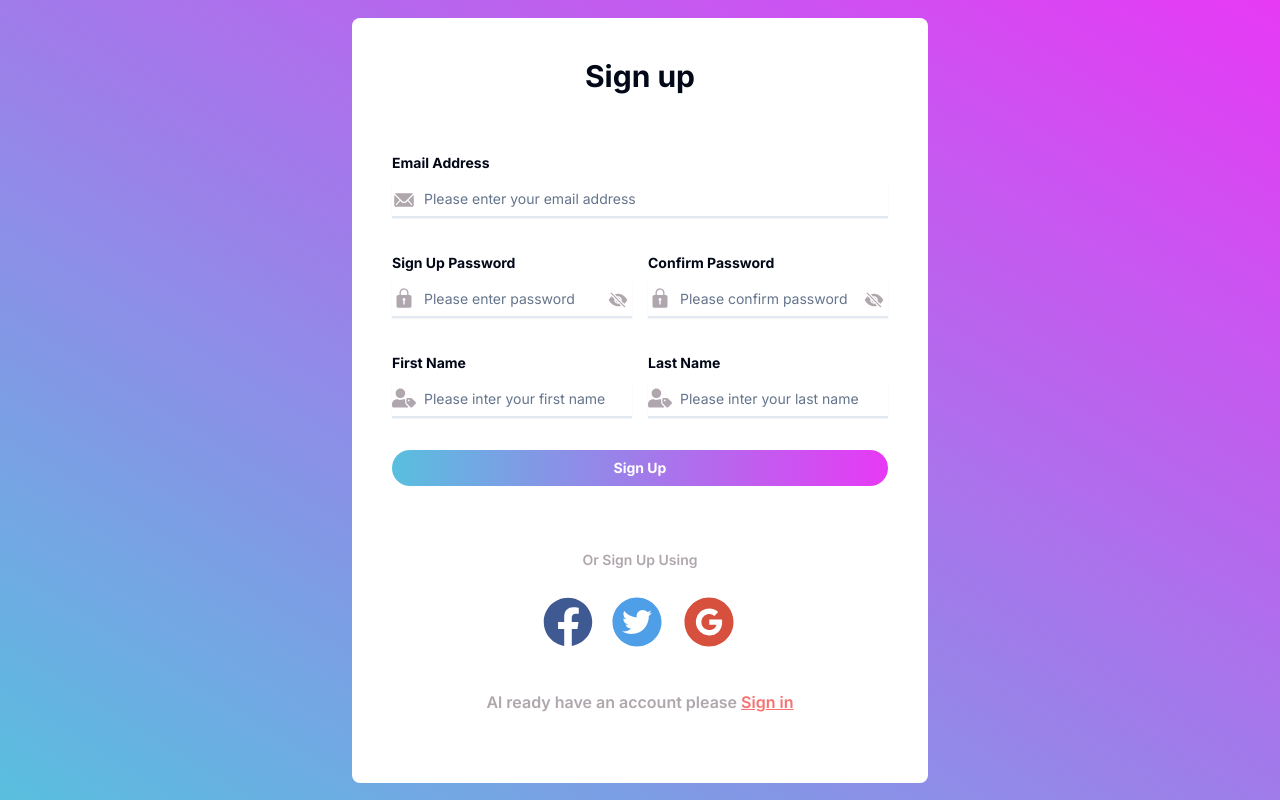
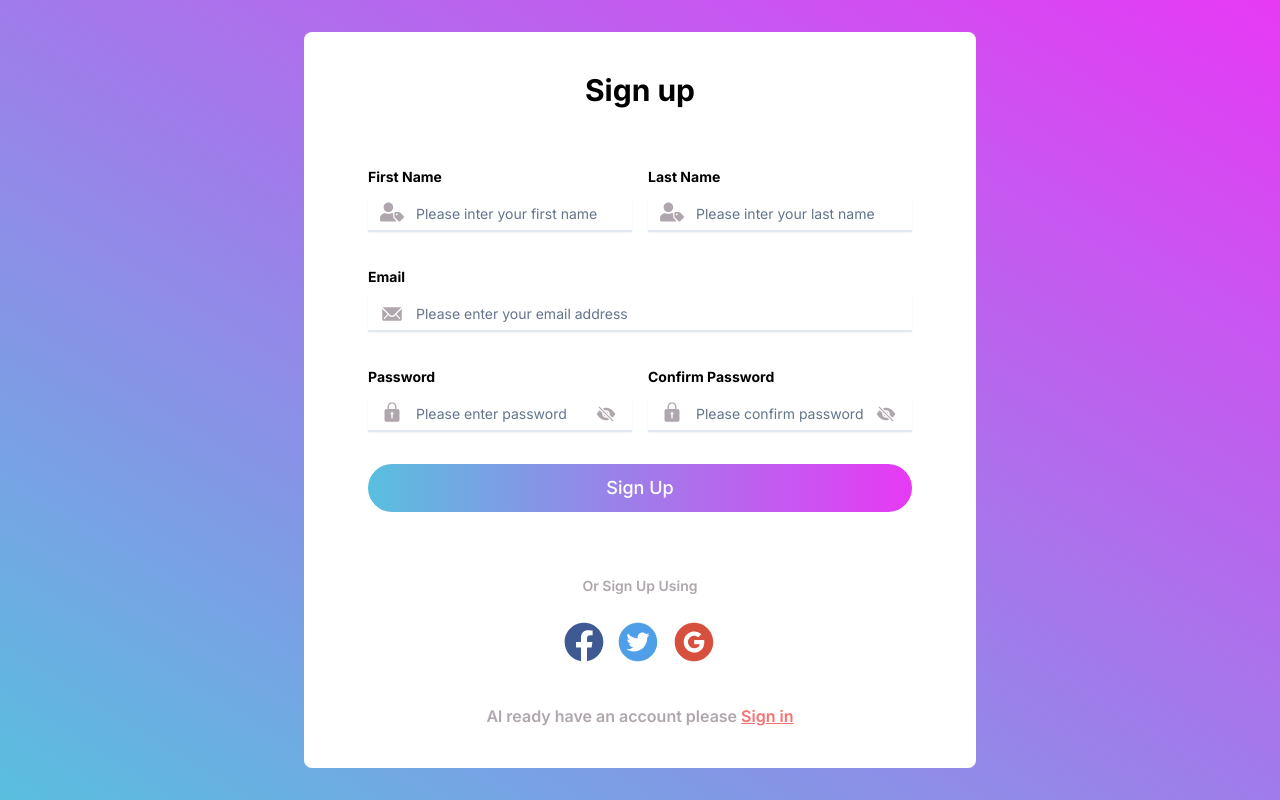
Before and after one commit to tareqhassan2014/nongorfoundation.org, a Next.js app: page /auth/register in a window 1280 px wide. Built offline with nearby package versions, Linux system fonts and the light colour scheme.

Commit message:
Move the first name and last name input fields to the top. ( Register Page)

```diff
--- a/app/auth/login/page.tsx
+++ b/app/auth/login/page.tsx
@@ -44,10 +44,12 @@ const Login = () => {
         console.log(values);
     }
     return (
+        // className='w-full h-screen md:h-auto flex justify-center items-center '
+        // className='w-full lg:max-w-xl mx-auto h-screen md:h-fit lg:rounded-lg rounded-none pb-16 pt-10 px-10 bg-white'
 
-        <div className='w-full h-screen flex justify-center items-center '>
-            <div className='w-full lg:max-w-xl mx-auto h-screen lg:max-h-[720px] lg:rounded-lg rounded-none pb-16 pt-10 px-10 bg-white'>
-
+        <div className="w-full h-screen flex justify-center items-center">
+            <div className="w-full lg:max-w-xl mx-auto bg-white text-black  md:rounded-lg h-screen md:h-fit flex items-center justify-center">
+                <div className='w-full px-6 lg:px-16 py-10'>
                     <h2 className='text-3xl font-bold text-center pb-14'>Sign In</h2>
                     <Form {...form}>
                         <form onSubmit={form.handleSubmit(onSubmit)} className="space-y-8">
@@ -56,11 +58,11 @@ const Login = () => {
                                 name="emailAddress"
                                 render={({ field }) => (
                                     <FormItem>
-                                    <FormLabel className='font-bold'>Email Address</FormLabel>
+                                        <FormLabel className='font-bold'>Email</FormLabel>
                                         <FormControl>
                                             <div className='text-[#afa7ad] relative'>
-                                            <IoIosMail className='absolute top-1.5 text-2xl' />
-                                            <Input className='pl-8 border-2 border-t-0 border-l-0 border-r-0 rounded-none focus-visible:ring-0' placeholder="Please enter your email address" {...field} />
+                                                <IoIosMail className='absolute top-1.5 text-2xl left-3' />
+                                                <Input className='pl-12 border-2 focus:border-black border-t-0 border-l-0 border-r-0 rounded-none focus-visible:ring-0' placeholder="Please enter your email address" {...field} />
                                             </div>
                                         </FormControl>
                                         <FormMessage />
@@ -72,12 +74,12 @@ const Login = () => {
                                 name="password"
                                 render={({ field }) => (
                                     <FormItem>
-                                    <FormLabel className='font-bold'>Sign In Password</FormLabel>
+                                        <FormLabel className='font-bold'>Password</FormLabel>
                                         <FormControl>
                                             <div className='text-[#afa7ad] relative'>
-                                            <IoIosLock className='absolute top-1 text-2xl' />
-                                            <Input className='pl-8 border-2 border-t-0 border-l-0 border-r-0 rounded-none focus-visible:ring-0' placeholder="Please enter password" type={showPassword ? 'text' : 'password'} {...field} />
-                                            <button type='button' className='absolute bottom-2 right-1' onClick={togglePasswordVisibility} >
+                                                <IoIosLock className='absolute top-1 text-2xl left-3' />
+                                                <Input className='pl-12 pr-10 focus:border-black border-2 border-t-0 border-l-0 border-r-0 rounded-none focus-visible:ring-0' placeholder="Please enter password" type={showPassword ? 'text' : 'password'} {...field} />
+                                                <button type='button' className='absolute bottom-2 right-4' onClick={togglePasswordVisibility} >
                                                     {
                                                         showPassword ? <IoEyeSharp className='text-xl' /> : <IoEyeOffSharp className='text-xl' />
                                                     }
@@ -89,16 +91,17 @@ const Login = () => {
                                 )}
                             />
                             <button className='text-red-400 text-sm font-semibold underline flex justify-end w-full'><Link href={paths.auth.forgetPassword}>Forgot password?</Link></button>
-                        <Button variant={'custom'} className='w-full rounded-full' type="submit">Sign In</Button>
+                            <Button variant={'custom'} className='w-full rounded-full  py-6' type="submit">Sign In</Button>
                         </form>
                     </Form>
                     <h5 className='text-sm font-semibold text-[#afa7ad] text-center mt-16 mb-6'>Or Sign in Using</h5>
-                <div className='flex gap-4 items-center justify-center '>
-                    <button><FaFacebook className='h-[50px] w-[50px] text-[#3f5a92] ' /></button>
-                    <button><AiFillTwitterCircle className='h-14 w-14 text-[#4e9fe8] ' /></button>
-                    <button><AiFillGoogleCircle className='h-14 w-14 text-[#d74f3d] ' /></button>
+                    <div className='flex gap-3 items-center justify-center'>
+                        <button><FaFacebook className='h-[40px] w-[40px] text-[#3f5a92] ' /></button>
+                        <button><AiFillTwitterCircle className='h-11 w-11 text-[#4e9fe8] ' /></button>
+                        <button><AiFillGoogleCircle className='h-11 w-11 text-[#d74f3d] ' /></button>
                     </div>
                     <p className='text-center pt-10 text-md font-semibold text-[#c7bbc4]'>Do not have an account please <Link href={paths.auth.register} className='underline text-red-400'>Sign Up</Link></p>
+                </div>
             </div>
         </div>
     );
--- a/app/auth/register/page.tsx
+++ b/app/auth/register/page.tsx
@@ -54,20 +54,57 @@ const Register = () => {
     }
     return (
         <div className='w-full h-screen flex justify-center items-center'>
-            <div className='w-full lg:max-w-xl mx-auto h-screen  lg:max-h-[765px] lg:rounded-lg rounded-none pt-2 lg:py-10 px-10 bg-white'>
+            <div className='w-full lg:max-w-2xl mx-auto bg-white text-black  md:rounded-lg h-screen md:h-fit flex items-center justify-center'>
+                <div className='w-full px-6 lg:px-16 py-10'>
                     <h2 className='text-3xl font-bold text-center pb-14'>Sign up</h2>
                     <Form {...form}>
                         <form onSubmit={form.handleSubmit(onSubmit)} className="space-y-8">
+
+                            <div className='w-full flex gap-4 flex-col lg:flex-row'>
+                                <FormField
+                                    control={form.control}
+                                    name="firstName"
+                                    render={({ field }) => (
+                                        <FormItem>
+                                            <FormLabel className='font-bold'>First Name</FormLabel>
+                                            <FormControl>
+                                                <div className='text-[#afa7ad] relative w-full'>
+                                                    <FaUserTag className='absolute top-1 text-2xl left-3' />
+                                                    <Input className='pl-12 pr-0 lg:pr-8 border-2 focus:border-black border-t-0 border-l-0 border-r-0 rounded-none focus-visible:ring-0 w-full' placeholder="Please inter your first name" {...field} />
+                                                </div>
+                                            </FormControl>
+                                            <FormMessage />
+                                        </FormItem>
+                                    )}
+                                />
+                                <FormField
+                                    control={form.control}
+                                    name="lastName"
+                                    render={({ field }) => (
+                                        <FormItem>
+                                            <FormLabel className='font-bold'>Last Name</FormLabel>
+                                            <FormControl>
+                                                <div className='text-[#afa7ad] relative w-full'>
+                                                    <FaUserTag className='absolute top-1 text-2xl left-3' />
+                                                    <Input className='pl-12 pr-0 lg:pr-8 border-2 focus:border-black border-t-0 border-l-0 border-r-0 rounded-none focus-visible:ring-0 w-full' placeholder="Please inter your last name" {...field} />
+                                                </div>
+                                            </FormControl>
+                                            <FormMessage />
+                                        </FormItem>
+                                    )}
+                                />
+                            </div>
+
                             <FormField
                                 control={form.control}
                                 name="emailAddress"
                                 render={({ field }) => (
                                     <FormItem>
-                                    <FormLabel className='font-bold'>Email Address</FormLabel>
+                                        <FormLabel className='font-bold'>Email </FormLabel>
                                         <FormControl>
                                             <div className='text-[#afa7ad] relative'>
-                                            <IoIosMail className='absolute top-1.5 text-2xl' />
-                                            <Input className='pl-8 border-2 border-t-0 border-l-0 border-r-0 rounded-none focus-visible:ring-0' placeholder="Please enter your email address" {...field} />
+                                                <IoIosMail className='absolute top-1.5 text-2xl left-3' />
+                                                <Input className='pl-12 pr-0 lg:pr-8 border-2 focus:border-black border-t-0 border-l-0 border-r-0 rounded-none focus-visible:ring-0' placeholder="Please enter your email address" {...field} />
                                             </div>
                                         </FormControl>
                                         <FormMessage />
@@ -81,12 +118,12 @@ const Register = () => {
                                     name="password"
                                     render={({ field }) => (
                                         <FormItem>
-                                        <FormLabel className='font-bold'>Sign Up Password</FormLabel>
+                                            <FormLabel className='font-bold'>Password</FormLabel>
                                             <FormControl>
                                                 <div className='text-[#afa7ad] relative'>
-                                                <IoIosLock className='absolute top-1 text-2xl' />
-                                                <Input className='pl-8 border-2 border-t-0 border-l-0 border-r-0 rounded-none focus-visible:ring-0 ' placeholder="Please enter password" type={showPassword ? 'text' : 'password'} {...field} />
-                                                <button type='button' className='absolute bottom-2 right-1' onClick={togglePasswordVisibility} >
+                                                    <IoIosLock className='absolute top-1 text-2xl left-3' />
+                                                    <Input className='pl-12 pr-10 border-2 focus:border-black border-t-0 border-l-0 border-r-0 rounded-none focus-visible:ring-0 ' placeholder="Please enter password" type={showPassword ? 'text' : 'password'} {...field} />
+                                                    <button type='button' className='absolute bottom-2 right-4' onClick={togglePasswordVisibility} >
                                                         {
                                                             showPassword ? <IoEyeSharp className='text-xl' /> : <IoEyeOffSharp className='text-xl' />
                                                         }
@@ -105,9 +142,9 @@ const Register = () => {
                                             <FormLabel className='font-bold'>Confirm Password</FormLabel>
                                             <FormControl>
                                                 <div className='text-[#afa7ad] relative'>
-                                                <IoIosLock className='absolute top-1 text-2xl' />
-                                                <Input className='pl-8 border-2 border-t-0 border-l-0 border-r-0 rounded-none focus-visible:ring-0' placeholder="Please confirm password" type={showConfirmPassword ? "text" : "password"} {...field} />
-                                                <button type='button' className='absolute bottom-2 right-1' onClick={toggleConfirmPasswordVisibility}>
+                                                    <IoIosLock className='absolute top-1 text-2xl left-3' />
+                                                    <Input className='pl-12 pr-10 border-2 focus:border-black border-t-0 border-l-0 border-r-0 rounded-none focus-visible:ring-0 ' placeholder="Please confirm password" type={showConfirmPassword ? "text" : "password"} {...field} />
+                                                    <button type='button' className='absolute bottom-2 right-4' onClick={toggleConfirmPasswordVisibility}>
                                                         {
                                                             showConfirmPassword ? <IoEyeSharp className='text-xl' /> : <IoEyeOffSharp className='text-xl' />
                                                         }
@@ -119,50 +156,18 @@ const Register = () => {
                                     )}
                                 />
                             </div>
-                        <div className='flex flex-col lg:flex-row md:flex-col gap-4 '>
-                            <FormField
-                                control={form.control}
-                                name="firstName"
-                                render={({ field }) => (
-                                    <FormItem>
-                                        <FormLabel className='font-bold'>First Name</FormLabel>
-                                        <FormControl>
-                                            <div className='text-[#afa7ad] relative'>
-                                                <FaUserTag className='absolute top-1 text-2xl' />
-                                                <Input className='pl-8 border-2 border-t-0 border-l-0 border-r-0 rounded-none focus-visible:ring-0' placeholder="Please inter your first name" {...field} />
-                                            </div>
-                                        </FormControl>
-                                        <FormMessage />
-                                    </FormItem>
-                                )}
-                            />
-                            <FormField
-                                control={form.control}
-                                name="lastName"
-                                render={({ field }) => (
-                                    <FormItem>
-                                        <FormLabel className='font-bold'>Last Name</FormLabel>
-                                        <FormControl>
-                                            <div className='text-[#afa7ad] relative'>
-                                                <FaUserTag className='absolute top-1 text-2xl' />
-                                                <Input className='pl-8 border-2 border-t-0 border-l-0 border-r-0 rounded-none focus-visible:ring-0' placeholder="Please inter your last name" {...field} />
-                                            </div>
-                                        </FormControl>
-                                        <FormMessage />
-                                    </FormItem>
-                                )}
-                            />
-                        </div>
-                        <Button variant={'custom'} className='w-full rounded-full' type="submit">Sign Up</Button>
+
+                            <Button variant={'custom'} className='w-full rounded-full py-6' type="submit">Sign Up</Button>
                         </form>
                     </Form>
                     <h5 className='text-sm font-semibold text-[#afa7ad] text-center mt-16 mb-6'>Or Sign Up Using</h5>
-                <div className='flex gap-4 items-center justify-center '>
-                    <button><FaFacebook className='h-[50px] w-[50px] text-[#3f5a92] ' /></button>
-                    <button><AiFillTwitterCircle className='h-14 w-14 text-[#4e9fe8] ' /></button>
-                    <button><AiFillGoogleCircle className='h-14 w-14 text-[#d74f3d] ' /></button>
+                    <div className='flex gap-3 items-center justify-center '>
+                        <button><FaFacebook className='h-[40px] w-[40px] text-[#3f5a92] ' /></button>
+                        <button><AiFillTwitterCircle className='h-11 w-11 text-[#4e9fe8] ' /></button>
+                        <button><AiFillGoogleCircle className='h-11 w-11 text-[#d74f3d] ' /></button>
                     </div>
                     <p className='text-center pt-10 text-md font-semibold text-[#afa7ad]'>Al ready have an account please <Link href={paths.auth.login} className='underline text-red-400'>Sign in</Link></p>
+                </div>
             </div>
         </div>
     );
--- a/components/Schema/LoginFormSchema.tsx
+++ b/components/Schema/LoginFormSchema.tsx
@@ -1,6 +1,10 @@
 import { z } from "zod"
 export const LoginFormSchema = z.object({
-    emailAddress: z.string(),
-    password: z.string(),
+    emailAddress: z.string().refine((value) => /\S+@\S+\.\S+/.test(value), {
+        message: "Invalid email address format",
+    }),
+    password: z.string().min(6, {
+        message: "Password Must be 6 Character or Long"
+    }),
 
 })
--- a/components/Schema/RegisterFormSchema.tsx
+++ b/components/Schema/RegisterFormSchema.tsx
@@ -22,6 +22,8 @@ export const RegisterFormSchema = z.object({
     password: z.string().min(8, {
         message: "Password must be at least 8 characters"
     }),
-    confirmPassword: z.string(),
+    confirmPassword: z.string().min(1, {
+        message: "Password must be at least 8 characters"
+    }),
 
 })
--- a/components/ui/button.tsx
+++ b/components/ui/button.tsx
@@ -19,9 +19,7 @@ const buttonVariants = cva(
                     "bg-secondary text-secondary-foreground shadow-sm hover:bg-secondary/80",
                 ghost: "hover:bg-accent hover:text-accent-foreground",
                 link: "text-primary underline-offset-4 hover:underline",
-                registerButton:
-                    "w-full bg-gradient-to-r from-[#64d5dc] to-[#e53ef7] rounded-full text-white",
-                custom: "bg-gradient-to-r from-[#59BFDF] to-[#E739F5] text-white font-bold",
+                custom: "bg-gradient-to-r from-[#59BFDF] to-[#E739F5] text-white font-medium text-lg",
             },
             size: {
                 default: "h-9 px-4 py-2",
@@ -39,7 +37,7 @@ const buttonVariants = cva(
 
 export interface ButtonProps
     extends React.ButtonHTMLAttributes<HTMLButtonElement>,
-        VariantProps<typeof buttonVariants> {
+    VariantProps<typeof buttonVariants> {
     asChild?: boolean;
 }
 
```
Also changed, not shown: 1 other file (tests, documents, lock files or other folders). Lines whose indentation alone changed are shown as unchanged.
